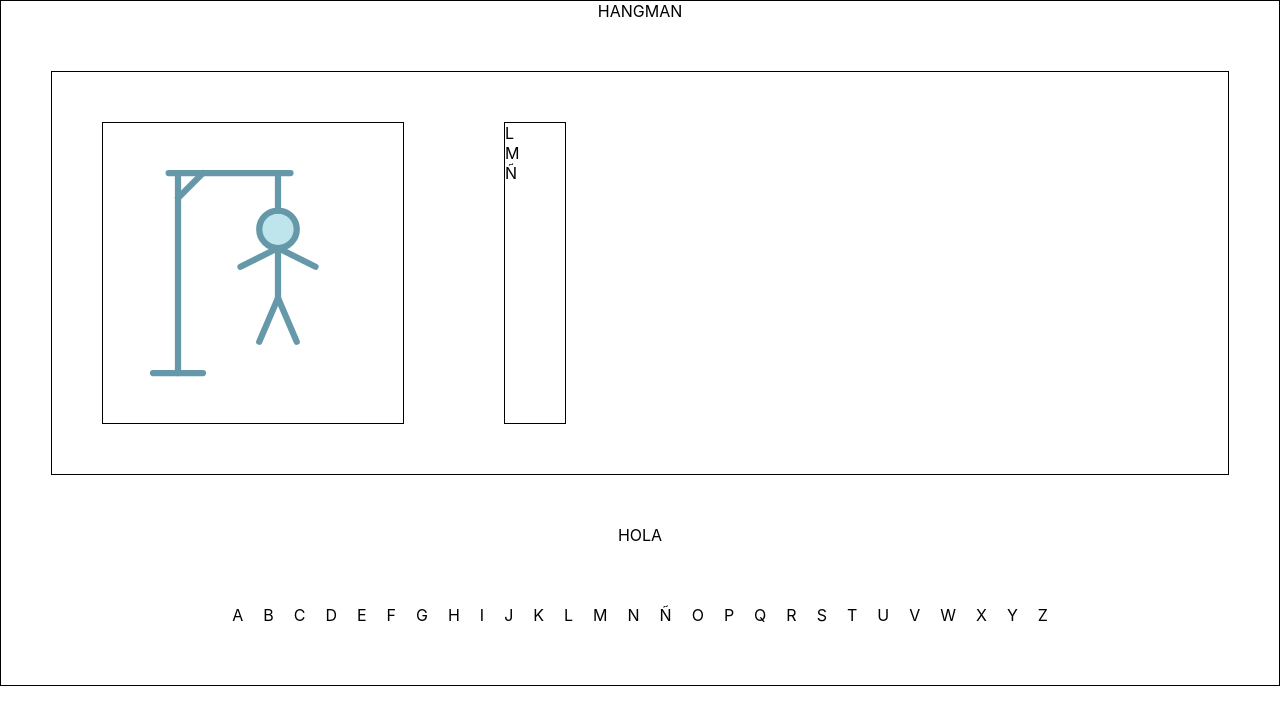
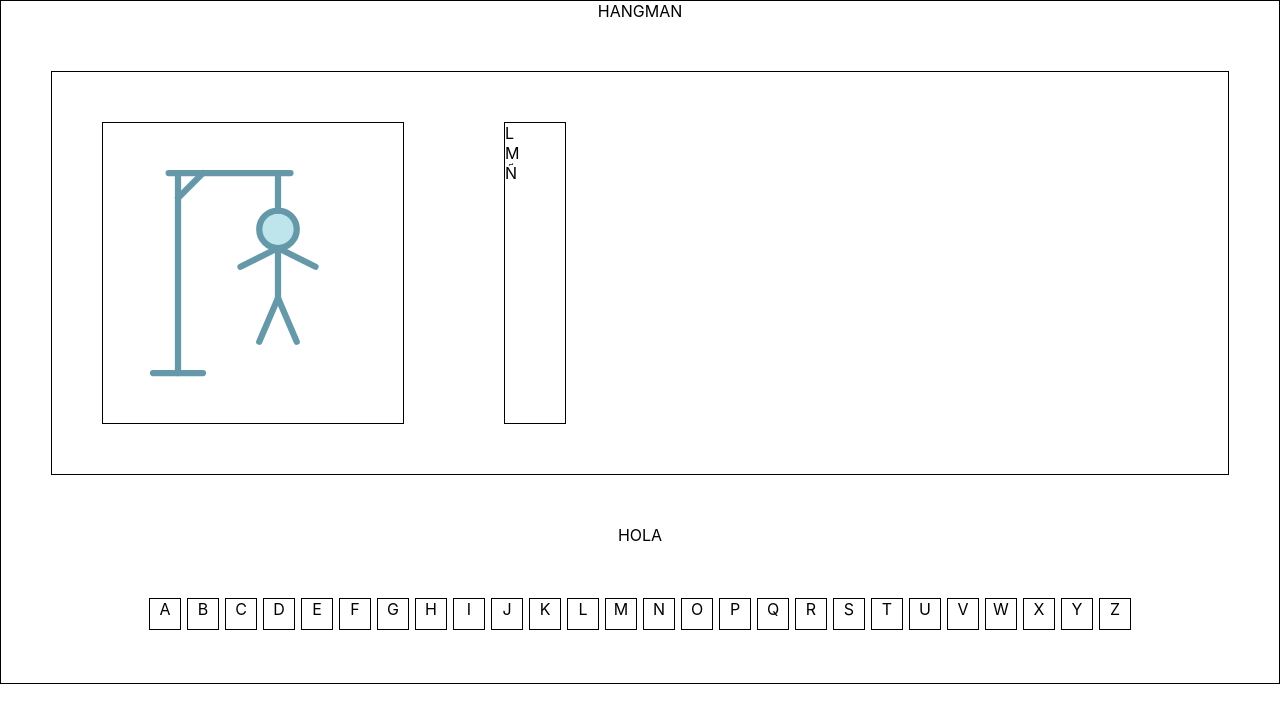
Before and after one commit to NapalfIzon/w04ch2-fazakas-izquieta-paoletti, a React (Create React App) app: page / in a window 1280 px wide. Shown: the top 724 px of the page. Built offline with nearby package versions, Linux system fonts and the light colour scheme.

Commit message:
Added Letter Component

```diff
--- a/src/App.js
+++ b/src/App.js
@@ -1,4 +1,5 @@
 import './App.css';
+import Letter from "./Letter.js";
 
 function App() {
   return (
@@ -31,35 +32,9 @@ function App() {
         <div className="word-container__correct">L</div>
         <div className="word-container__correct">A</div>
       </div>
-      <div className="letter-container">
-        <div className="letter">A</div>
-        <div className="letter">B</div>
-        <div className="letter">C</div>
-        <div className="letter">D</div>
-        <div className="letter">E</div>
-        <div className="letter">F</div>
-        <div className="letter">G</div>
-        <div className="letter">H</div>
-        <div className="letter">I</div>
-        <div className="letter">J</div>
-        <div className="letter">K</div>
-        <div className="letter">L</div>
-        <div className="letter">M</div>
-        <div className="letter">N</div>
-        <div className="letter">Ñ</div>
-        <div className="letter">O</div>
-        <div className="letter">P</div>
-        <div className="letter">Q</div>
-        <div className="letter">R</div>
-        <div className="letter">S</div>
-        <div className="letter">T</div>
-        <div className="letter">U</div>
-        <div className="letter">V</div>
-        <div className="letter">W</div>
-        <div className="letter">X</div>
-        <div className="letter">Y</div>
-        <div className="letter">Z</div>
-      </div>
+
+      <Letter />
+
     </>
   );
 }
--- /dev/null
+++ b/src/Letter.css
@@ -0,0 +1,13 @@
+.letter-container {
+  display: flex;
+  flex-direction: row;
+  flex-wrap: wrap;
+}
+
+.letter {
+  width: 30px;
+  height: 30px;
+  border: 1px solid black;
+  text-align: center;
+  margin: 3px;
+}
--- /dev/null
+++ b/src/Letter.js
@@ -0,0 +1,20 @@
+import {useState} from "react";
+import "./Letter.css";
+
+const Letter = ({playedLetter}) => {
+    const alphabet = ["A","B","C","D","E","F","G","H","I","J","K","L",
+                        "M","N","O","P","Q","R","S","T","U","V","W","X","Y","Z"];
+
+    const [played, setPlayed] = useState(false);
+
+    return (
+        <div className="letter-container">
+        {
+            alphabet.map( letter => <div key={letter} className="letter"
+                                         onClick={ ()=> setPlayed(true)}> {letter} </div>)
+        }
+        </div>
+    )
+}
+
+export default Letter;
```
